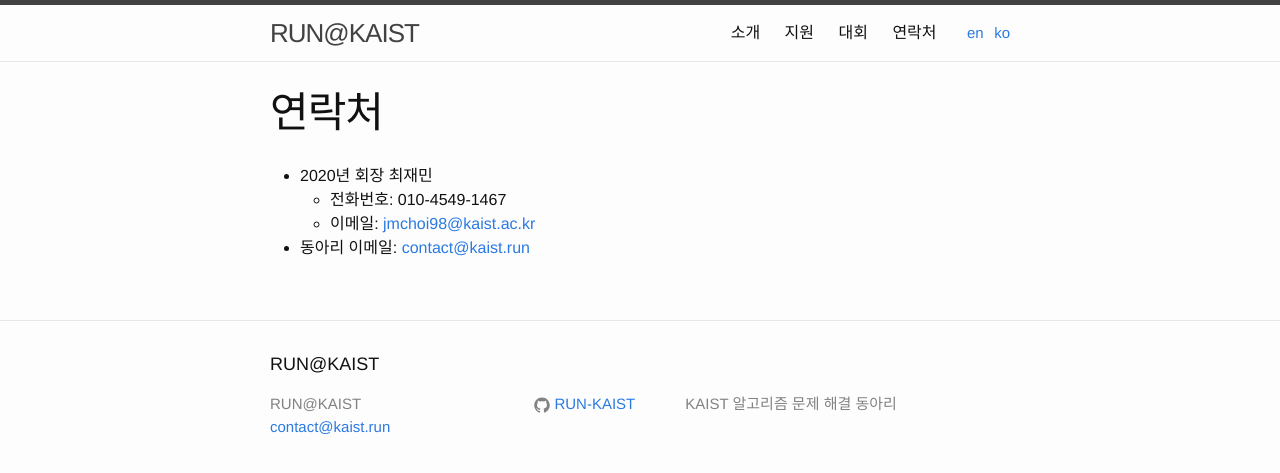
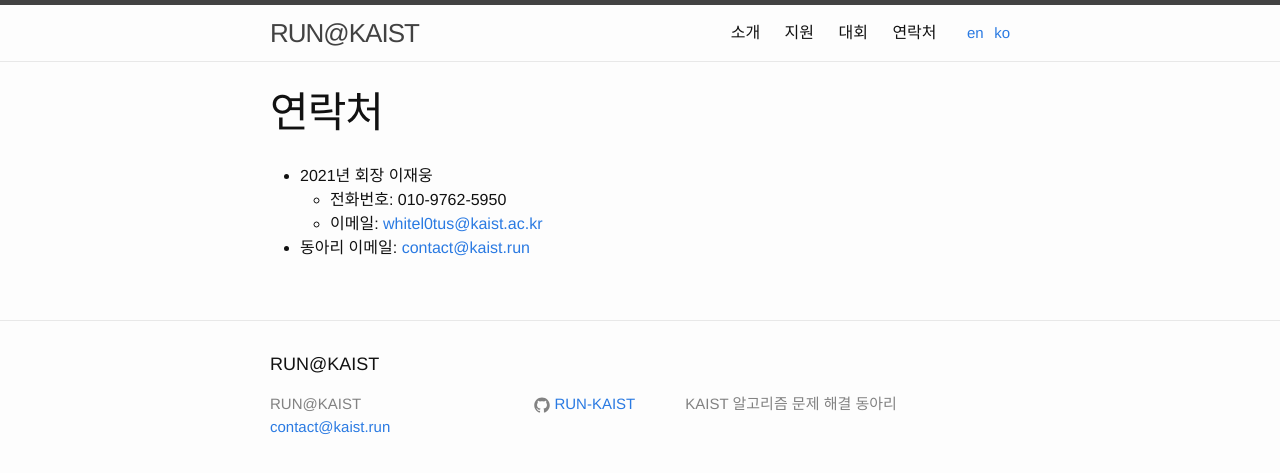
Before and after one commit to RUN-KAIST/kaist.run, a Jekyll site: the page built from contact/ko.md, in a window 1280 px wide. Shown: the top 473 px of the page. Built offline with Jekyll 4.4.1, drawn with Linux system fonts in a browser that asks for light colours.

Commit message:
2021 spring contact

```diff
--- a/contact/ko.md
+++ b/contact/ko.md
@@ -7,7 +7,7 @@ lang: ko
 order: 100
 ---
 
-- 2020년 회장 최재민
-  - 전화번호: 010-4549-1467
-  - 이메일: [jmchoi98@kaist.ac.kr](mailto:jmchoi98@kaist.ac.kr)
+- 2021년 회장 이재웅
+  - 전화번호: 010-9762-5950
+  - 이메일: [whitel0tus@kaist.ac.kr](mailto:whitel0tus@kaist.ac.kr)
 - 동아리 이메일: [contact@kaist.run](mailto:contact@kaist.run)
```
